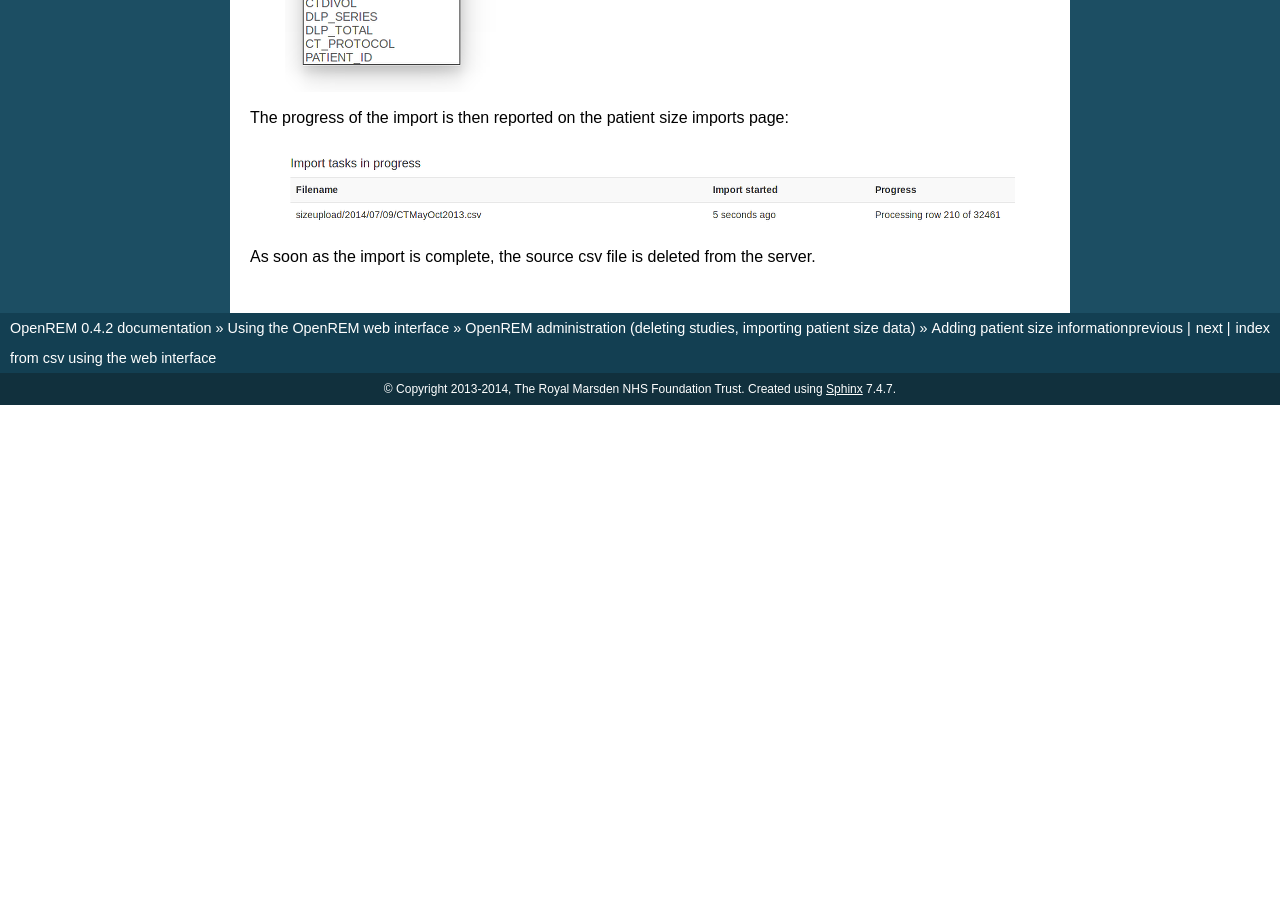
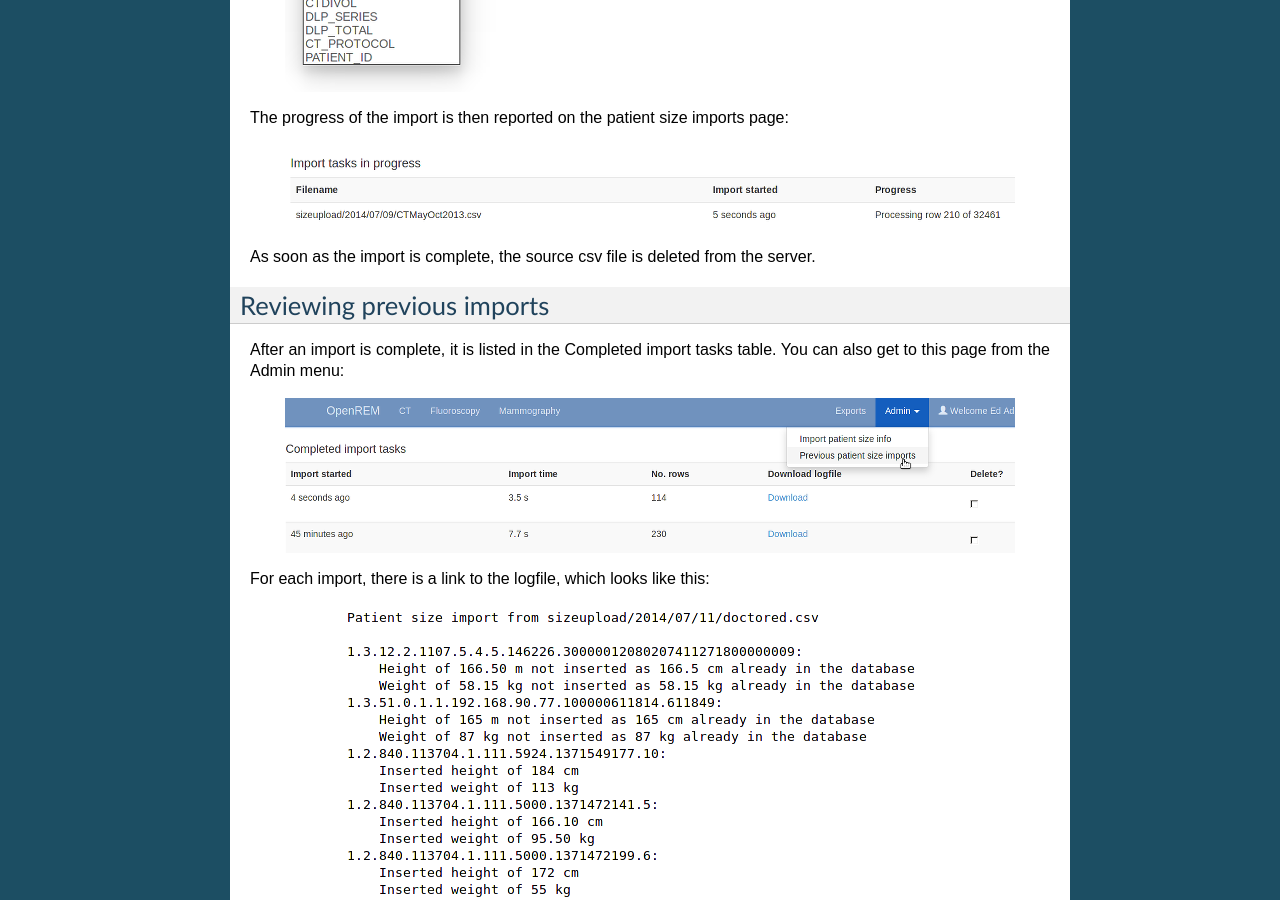
Before and after one commit to ckswilliams/modOpenREM, a Sphinx documentation site: the page built from docs/i_patientsize.rst, in a window 1280 px wide and 900 px high, scrolled down 1490 px. Built offline with Sphinx 7.4.7, drawn with Linux system fonts in a browser that asks for light colours; before the commit the page ends 1895 px from its top, so only the background shows below that; some of the changed text lies outside the part shown.

Commit message:
First draft of patient size import docs complete. Refs #103.

```diff
--- a/docs/i_patientsize.rst
+++ b/docs/i_patientsize.rst
@@ -62,3 +62,23 @@ The progress of the import is then reported on the patient size imports page:
 
 As soon as the import is complete, the source csv file is deleted from the
 server.
+
+Reviewing previous imports
+==========================
+
+After an import is complete, it is listed in the Completed import tasks
+table. You can also get to this page from the Admin menu:
+
+.. image:: img/AdminImports.png
+    :width: 730px
+    :align: center
+    :height: 155px
+    :alt: Imports link
+
+For each import, there is a link to the logfile, which looks like this:
+
+.. image:: img/AdminSizeLog.png
+    :width: 618px
+    :align: center
+    :height: 291px
+    :alt: Size import logs
```
Also changed, not shown: docs/img/AdminImports.png (added), docs/img/AdminSizeLog.png (added).
